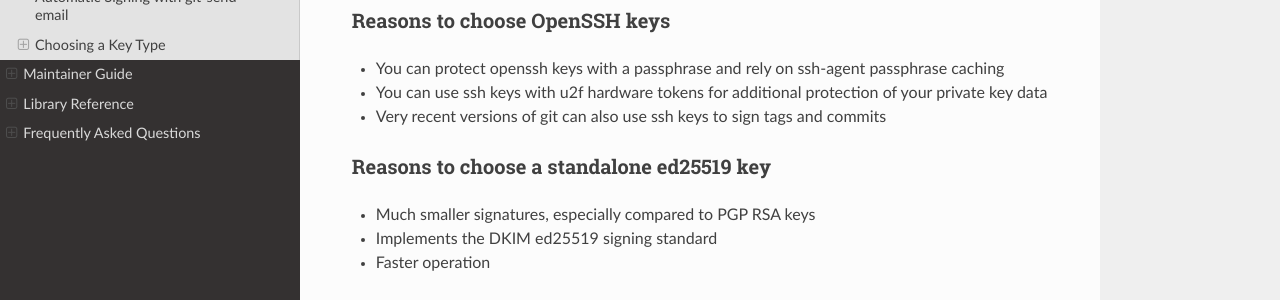
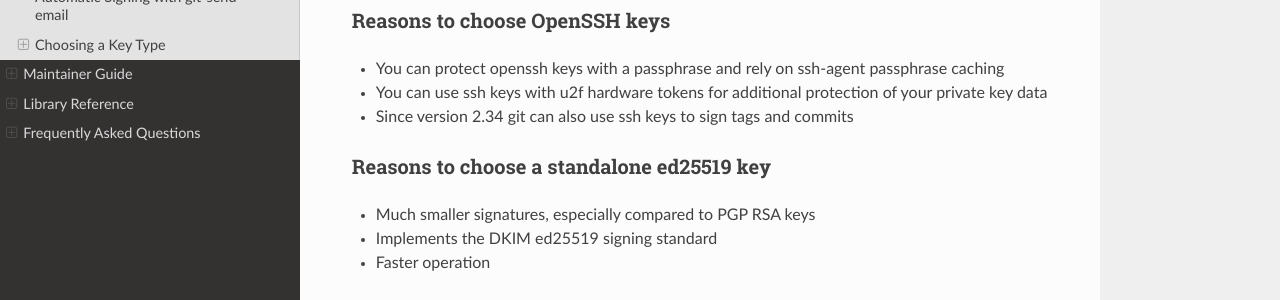
Before and after one commit to mricon/patatt, a Sphinx documentation site: the page built from docs/contributor-guide.rst, in a window 1280 px wide and 900 px high, scrolled down 2981 px. Shown: the part 364-664 px from the top of the window. Built offline with Sphinx 7.4.7 and the Read the Docs theme 3.1.0, drawn with Linux system fonts in a browser that asks for light colours.

Commit message:
contributor-guide: Be more explicit than "Very recent versions of git"
It was in 2021 (see commit 90b28bed4caf ("Add support for openssh
signatures")) when Konstantin claimed that you'd need a very recent
version of git to do openssh signatures. Now more than four years later
this isn't shiny new any more. So replace the fuzzy version hint with an
explicit version number that makes it easier for users to decide if
their git is capable of ssh signatures.

Signed-off-by: Uwe Kleine-König <u.kleine-koenig@baylibre.com>
Link: https://patch.msgid.link/20260213170418.4138575-2-u.kleine-koenig@baylibre.com
Signed-off-by: Konstantin Ryabitsev <konstantin@linuxfoundation.org>

```diff
--- a/docs/contributor-guide.rst
+++ b/docs/contributor-guide.rst
@@ -151,8 +151,7 @@ Reasons to choose OpenSSH keys
   passphrase caching
 - You can use ssh keys with u2f hardware tokens for additional
   protection of your private key data
-- Very recent versions of git can also use ssh keys to sign tags and
-  commits
+- Since version 2.34 git can also use ssh keys to sign tags and commits
 
 Reasons to choose a standalone ed25519 key
 ~~~~~~~~~~~~~~~~~~~~~~~~~~~~~~~~~~~~~~~~~~
```
